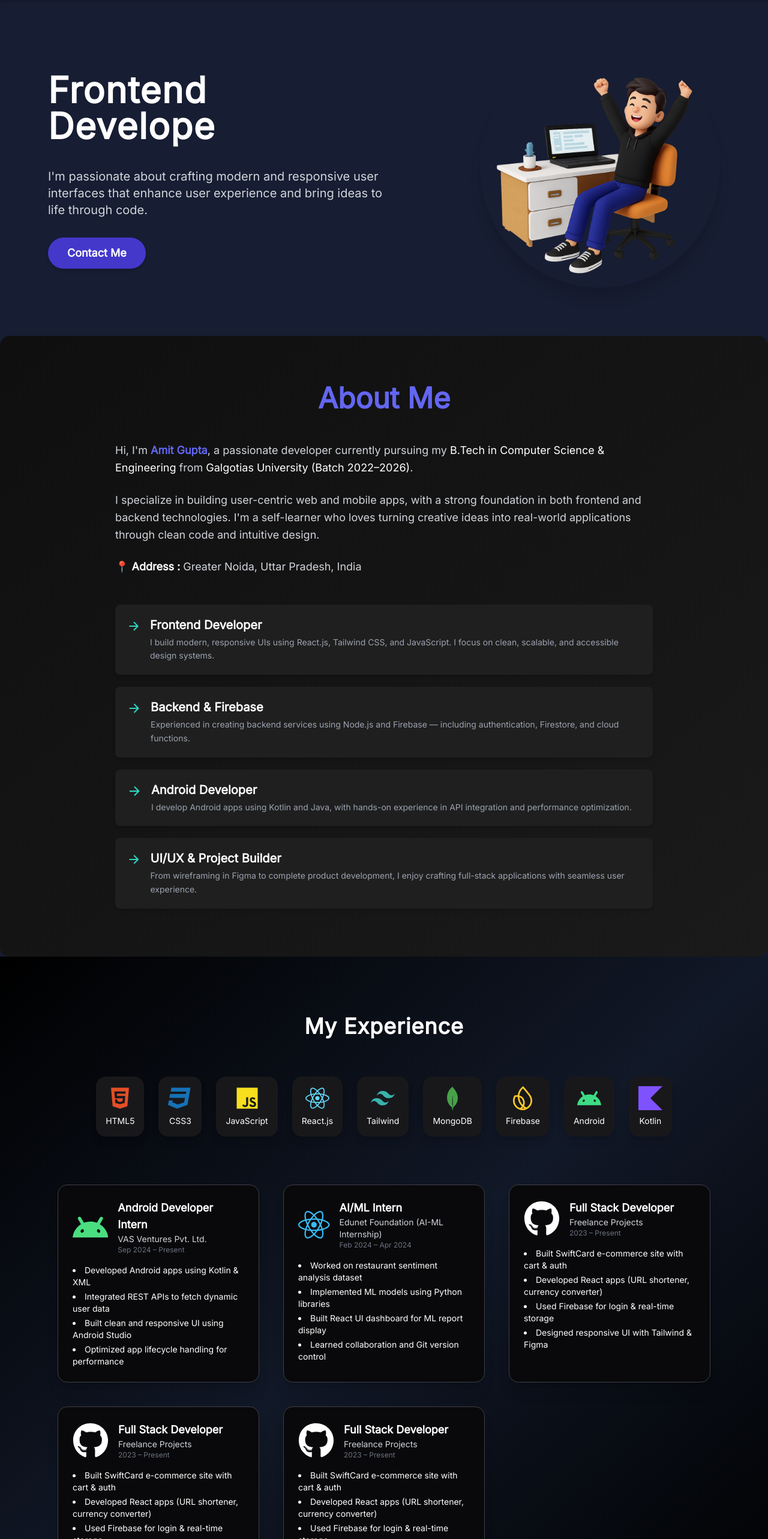
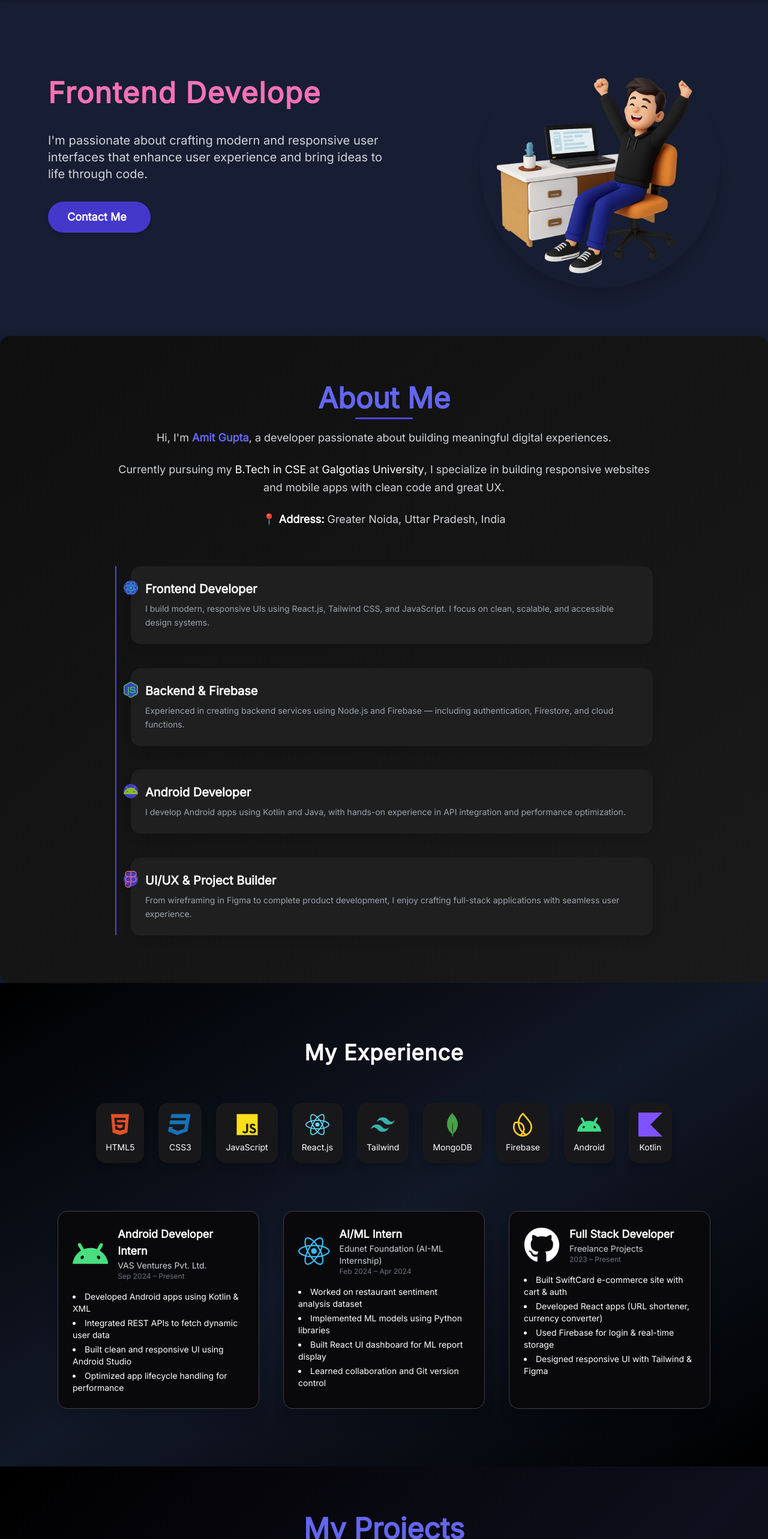
Before and after one commit to amit1035/Portfolio_Website, a React (Vite) app: page / in a window 1280 px wide. Shown: the part 80-2646 px from the top of the page at 60% size. Built offline with nearby package versions, Linux system fonts and the light colour scheme.

Commit message:
Update footer design and contact section

```diff
--- a/package.json
+++ b/package.json
@@ -12,10 +12,12 @@
   "dependencies": {
     "@remixicon/react": "^4.2.0",
     "aos": "^2.3.4",
+    "classnames": "^2.5.1",
     "framer-motion": "^12.19.2",
     "react": "^18.3.1",
     "react-dom": "^18.3.1",
-    "react-icons": "^5.2.1"
+    "react-icons": "^5.5.0",
+    "react-parallax-tilt": "^1.7.299"
   },
   "devDependencies": {
     "@types/react": "^18.3.3",
--- a/src/App.jsx
+++ b/src/App.jsx
@@ -1,3 +1,4 @@
+import { useRef } from "react";
 import About from "./Components/About/About";
 import Experience from "./Components/Experience/Experience";
 import Footer from "./Components/Footer/Footer";
@@ -6,14 +7,20 @@ import Navbar from "./Components/Navbar/Navbar";
 import Projects from "./Components/Projects/Projects";
 
 function App() {
+  const footerRef = useRef(null);
+
+  const handleContactClick = () => {
+    footerRef.current?.scrollIntoView({ behavior: "smooth" });
+  };
+
   return (
     <div className="bg-[#171d32] h-auto w-full overflow-hidden">
-      <Navbar />
-      <Home />
+      <Navbar handleContactClick={handleContactClick} />
+      <Home onContactClick={handleContactClick} />
       <About />
       <Experience />
       <Projects />
-      <Footer />
+      <Footer ref={footerRef} />
     </div>
   );
 }
--- a/src/Components/About/About.jsx
+++ b/src/Components/About/About.jsx
@@ -1,26 +1,32 @@
 import React from "react";
-import { IoArrowForward } from "react-icons/io5";
+import { motion } from "framer-motion";
+import Tilt from "react-parallax-tilt";
+import { FaReact, FaNodeJs, FaAndroid, FaFigma } from "react-icons/fa";
 
 const aboutItems = [
   {
     title: "Frontend Developer",
     description:
       "I build modern, responsive UIs using React.js, Tailwind CSS, and JavaScript. I focus on clean, scalable, and accessible design systems.",
+    icon: <FaReact size={28} className="text-cyan-400" />,
   },
   {
     title: "Backend & Firebase",
     description:
       "Experienced in creating backend services using Node.js and Firebase — including authentication, Firestore, and cloud functions.",
+    icon: <FaNodeJs size={28} className="text-green-400" />,
   },
   {
     title: "Android Developer",
     description:
       "I develop Android apps using Kotlin and Java, with hands-on experience in API integration and performance optimization.",
+    icon: <FaAndroid size={28} className="text-lime-400" />,
   },
   {
     title: "UI/UX & Project Builder",
     description:
       "From wireframing in Figma to complete product development, I enjoy crafting full-stack applications with seamless user experience.",
+    icon: <FaFigma size={28} className="text-pink-400" />,
   },
 ];
 
@@ -28,47 +34,70 @@ const About = () => {
   return (
     <section
       id="About"
-      className="text-white bg-gradient-to-br from-[#0f0f0f] to-[#1a1a1a] py-20 px-6 md:px-24 rounded-xl shadow-xl"
+      className="text-white bg-gradient-to-br from-[#0f0f0f] to-[#1a1a1a] py-20 px-6 md:px-24 rounded-xl shadow-2xl"
     >
-      {/* Heading */}
-      <h2 className="text-4xl md:text-5xl font-bold text-center text-indigo-400 mb-12">
+      {/* Animated Heading */}
+      <motion.h2
+        initial={{ opacity: 0, y: 30 }}
+        whileInView={{ opacity: 1, y: 0 }}
+        transition={{ duration: 0.6 }}
+        viewport={{ once: true }}
+        className="text-4xl md:text-5xl font-bold text-center text-indigo-400 mb-4 relative w-fit mx-auto after:block after:mt-2 after:h-[3px] after:w-24 after:bg-indigo-500 after:mx-auto after:rounded-full"
+      >
         About Me
-      </h2>
+      </motion.h2>
 
-      {/* Intro */}
-      <div className="max-w-4xl mx-auto text-gray-300 text-lg leading-relaxed space-y-6 mb-12">
+      {/* Introduction */}
+      <motion.div
+        initial={{ opacity: 0 }}
+        whileInView={{ opacity: 1 }}
+        transition={{ delay: 0.2, duration: 0.8 }}
+        viewport={{ once: true }}
+        className="max-w-4xl mx-auto text-gray-300 text-lg leading-relaxed space-y-6 mb-16 text-center"
+      >
         <p>
-          Hi, I'm <span className="text-indigo-400 font-semibold">Amit Gupta</span>, a passionate developer currently pursuing my{" "}
-          <span className="text-white font-medium">B.Tech in Computer Science & Engineering</span> from{" "}
-          <span className="text-white font-medium">Galgotias University (Batch 2022–2026)</span>.
+          Hi, I'm <span className="text-indigo-400 font-semibold">Amit Gupta</span>, a developer passionate about building meaningful digital experiences.
         </p>
         <p>
-          I specialize in building user-centric web and mobile apps, with a strong foundation in both frontend and backend technologies.
-          I'm a self-learner who loves turning creative ideas into real-world applications through clean code and intuitive design.
+          Currently pursuing my <span className="text-white font-medium">B.Tech in CSE</span> at <span className="text-white font-medium">Galgotias University</span>, I specialize in building responsive websites and mobile apps with clean code and great UX.
         </p>
         <p>
-          <strong className="text-white">📍 Address :</strong> Greater Noida, Uttar Pradesh, India
+          <strong className="text-white">📍 Address:</strong> Greater Noida, Uttar Pradesh, India
         </p>
-      </div>
+      </motion.div>
 
-      {/* Skills */}
-      <div className="space-y-5 max-w-4xl mx-auto">
+      {/* Skill Timeline */}
+      <div className="relative border-l-2 border-indigo-500 pl-6 space-y-10 max-w-4xl mx-auto">
         {aboutItems.map((item, index) => (
-          <div
+          <motion.div
             key={index}
-            className="group flex items-start gap-4 bg-[#1f1f1f] hover:bg-[#292929] p-5 rounded-lg transition-all duration-300 shadow-md"
+            initial={{ opacity: 0, x: -30 }}
+            whileInView={{ opacity: 1, x: 0 }}
+            transition={{ delay: index * 0.15, duration: 0.6 }}
+            viewport={{ once: true }}
           >
-            <IoArrowForward
-              className="text-teal-400 mt-1 transition-transform duration-300 group-hover:translate-x-1"
-              size={24}
-            />
-            <div>
-              <h4 className="text-xl font-semibold text-white">{item.title}</h4>
-              <p className="text-sm mt-1 text-gray-400 group-hover:text-gray-200 leading-relaxed">
+            <Tilt
+              glareEnable={true}
+              glareMaxOpacity={0.2}
+              scale={1.02}
+              transitionSpeed={800}
+              tiltMaxAngleX={8}
+              tiltMaxAngleY={8}
+              className="bg-[#1f1f1f] hover:bg-[#2a2a2a] transition-all duration-300 p-6 rounded-xl shadow-lg relative group"
+            >
+              {/* Pulse dot */}
+              <div className="absolute -left-3 top-6 w-6 h-6 bg-indigo-500 rounded-full flex items-center justify-center animate-pulse shadow-lg z-10">
+                {item.icon}
+              </div>
+
+              <h4 className="text-xl font-semibold mb-2 flex items-center gap-2 text-white">
+                {item.title}
+              </h4>
+              <p className="text-gray-400 group-hover:text-gray-200 text-sm leading-relaxed">
                 {item.description}
               </p>
-            </div>
-          </div>
+            </Tilt>
+          </motion.div>
         ))}
       </div>
     </section>
--- a/src/Components/Experience/Experience.jsx
+++ b/src/Components/Experience/Experience.jsx
@@ -65,30 +65,7 @@ const experiences = [
       " Designed responsive UI with Tailwind & Figma",
     ],
   },
-  {
-    name: "Freelance Projects",
-    icon: <FaGithub size={60} className="text-white" />,
-    title: "Full Stack Developer",
-    duration: "2023 – Present",
-    details: [
-      " Built SwiftCard e-commerce site with cart & auth",
-      " Developed React apps (URL shortener, currency converter)",
-      " Used Firebase for login & real-time storage",
-      " Designed responsive UI with Tailwind & Figma",
-    ],
-  },
-  {
-    name: "Freelance Projects",
-    icon: <FaGithub size={60} className="text-white" />,
-    title: "Full Stack Developer",
-    duration: "2023 – Present",
-    details: [
-      " Built SwiftCard e-commerce site with cart & auth",
-      " Developed React apps (URL shortener, currency converter)",
-      " Used Firebase for login & real-time storage",
-      " Designed responsive UI with Tailwind & Figma",
-    ],
-  },
+
 ];
 
 // Variants for list items fade in
--- a/src/Components/Footer/Footer.jsx
+++ b/src/Components/Footer/Footer.jsx
@@ -1,23 +1,59 @@
-import React from "react";
-import { MdOutlineEmail } from "react-icons/md";
+import React, { forwardRef } from "react";
+import { MdOutlineEmail, MdLocationOn, MdPhone } from "react-icons/md";
 import { CiLinkedin } from "react-icons/ci";
 import { FaGithub } from "react-icons/fa";
 
-const Footer = () => {
+const Footer = forwardRef((props, ref) => {
   return (
-    <footer className="bg-gradient-to-r from-[#3b4b80] to-[#465697] text-white px-6 md:px-20 py-12">
-      <div className="max-w-7xl mx-auto flex flex-col items-center text-center gap-6">
-        {/* Title */}
-        <h1 className="text-3xl md:text-4xl font-bold">Let’s Connect</h1>
-        <p className="text-sm md:text-lg text-gray-300 max-w-xl">
-          Whether you want to collaborate, chat, or just say hello — feel free to drop a message or connect through any platform below.
+    <footer
+      ref={ref}
+      className="bg-gradient-to-br from-[#1f2a47] to-[#3b4b80] text-white px-6 md:px-20 py-20 relative"
+    >
+      <div className="max-w-7xl mx-auto">
+        {/* HEADER */}
+        <div className="text-center mb-12 animate-fade-in-up">
+          <h2 className="text-4xl md:text-5xl font-bold text-white mb-4">
+            Let’s Connect
+          </h2>
+          <p className="text-base md:text-lg text-gray-300 max-w-xl mx-auto">
+            I’d love to hear from you! Whether it's a project, opportunity, or just a hello — let's get in touch.
           </p>
+        </div>
 
-        {/* Social Icons */}
-        <div className="flex gap-6 mt-6">
+        {/* GRID SECTION */}
+        <div className="grid grid-cols-1 md:grid-cols-3 gap-10 md:gap-16 text-gray-200">
+          {/* CONTACT INFO */}
+          <div className="space-y-4">
+            <h3 className="text-xl font-semibold mb-2 text-indigo-300">Contact Info</h3>
+            <p className="flex items-center gap-3">
+              <MdOutlineEmail size={20} /> amitguptak20@gmail.com
+            </p>
+            <p className="flex items-center gap-3">
+              <MdPhone size={20} /> +91-7479474629
+            </p>
+            <p className="flex items-center gap-3">
+              <MdLocationOn size={20} /> New Delhi, India
+            </p>
+          </div>
+
+          {/* QUICK LINKS */}
+          <div className="space-y-4">
+            <h3 className="text-xl font-semibold mb-2 text-indigo-300">Quick Links</h3>
+            <ul className="space-y-2 text-sm">
+              <li><a href="#projects" className="hover:underline">Projects</a></li>
+              <li><a href="#skills" className="hover:underline">Skills</a></li>
+              <li><a href="/resume.pdf" className="hover:underline" target="_blank" rel="noopener noreferrer">Download Resume</a></li>
+              <li><a href="mailto:amitguptak20@gmail.com" className="hover:underline">Hire Me</a></li>
+            </ul>
+          </div>
+
+          {/* SOCIAL PROFILES */}
+          <div className="space-y-4">
+            <h3 className="text-xl font-semibold mb-2 text-indigo-300">Connect Online</h3>
+            <div className="flex gap-5 mt-3">
               <a
                 href="mailto:amitguptak20@gmail.com"
-            className="bg-white/10 p-3 rounded-full hover:bg-yellow-400 hover:text-black transition-all duration-300"
+                className="bg-white/10 p-3 rounded-full hover:bg-yellow-400 hover:text-black transition-all duration-300 shadow hover:scale-110"
                 title="Email"
               >
                 <MdOutlineEmail size={24} />
@@ -26,7 +62,7 @@ const Footer = () => {
                 href="https://www.linkedin.com/in/amit-gupta-87200a254/"
                 target="_blank"
                 rel="noopener noreferrer"
-            className="bg-white/10 p-3 rounded-full hover:bg-blue-500 hover:text-white transition-all duration-300"
+                className="bg-white/10 p-3 rounded-full hover:bg-blue-600 hover:text-white transition-all duration-300 shadow hover:scale-110"
                 title="LinkedIn"
               >
                 <CiLinkedin size={24} />
@@ -35,25 +71,22 @@ const Footer = () => {
                 href="https://github.com/amit1035"
                 target="_blank"
                 rel="noopener noreferrer"
-            className="bg-white/10 p-3 rounded-full hover:bg-purple-500 hover:text-white transition-all duration-300"
+                className="bg-white/10 p-3 rounded-full hover:bg-purple-600 hover:text-white transition-all duration-300 shadow hover:scale-110"
                 title="GitHub"
               >
                 <FaGithub size={24} />
               </a>
             </div>
+          </div>
+        </div>
 
-        {/* Email Display (optional) */}
-        <p className="mt-4 text-sm text-gray-300">
-          amitguptak20@gmail.com
-        </p>
-
-        {/* Footer Note */}
-        <div className="text-xs text-gray-400 mt-8">
-          © {new Date().getFullYear()} Amit Gupta. All rights reserved.
+        {/* Divider and copyright */}
+        <div className="border-t border-white/10 mt-16 pt-6 text-center text-sm text-gray-400">
+          © {new Date().getFullYear()} <span className="font-semibold">Amit Gupta</span>. All rights reserved.
         </div>
       </div>
     </footer>
   );
-};
+});
 
 export default Footer;
--- a/src/Components/Home/Home.jsx
+++ b/src/Components/Home/Home.jsx
@@ -2,13 +2,10 @@ import React from "react";
 import avatarImg from "../../assets/avtart2.png";
 import TextChange from "../TextChange";
 
-const Home = () => {
+const Home = ({ onContactClick }) => {
   return (
-    <section
-      aria-label="Introduction"
-      className="text-white flex flex-col-reverse md:flex-row w-full justify-between items-center md:items-start p-10 md:p-20 gap-10 md:gap-0"
-    >
-      {/* Left Content */}
+    <section className="text-white flex flex-col-reverse md:flex-row w-full justify-between items-center md:items-start p-10 md:p-20 gap-10 md:gap-0">
+      {/* Left */}
       <div className="md:w-1/2 md:pt-10 text-center md:text-left max-w-xl mx-auto md:mx-0">
         <h1 className="text-4xl md:text-6xl font-extrabold leading-tight tracking-wide mb-10">
           <TextChange />
@@ -19,20 +16,21 @@ const Home = () => {
         </p>
         <button
           type="button"
-          className="mt-8 text-white py-3 px-6 md:px-8 text-base md:text-lg rounded-3xl bg-indigo-600 hover:bg-indigo-700 transition-all duration-300 hover:scale-105 font-semibold shadow-md focus:outline-none focus:ring-2 focus:ring-indigo-400"
+          onClick={onContactClick}
+          className="group mt-8 text-white py-3 px-6 md:px-8 text-base md:text-lg rounded-3xl bg-indigo-600 hover:bg-indigo-700 transition-all duration-300 hover:scale-105 font-semibold shadow-md focus:outline-none focus:ring-2 focus:ring-indigo-400"
         >
           Contact Me
+          <span className="ml-2 inline-block transform group-hover:translate-x-1 transition-transform duration-300">
+          </span>
         </button>
       </div>
 
-      {/* Right Content */}
+      {/* Right */}
       <div className="mb-6 md:mb-0 flex justify-center md:justify-end w-full md:w-1/2">
         <img
           className="max-w-[280px] md:max-w-[400px] rounded-full shadow-xl"
           src={avatarImg}
           alt="Amit Gupta's avatar"
-          loading="lazy"
-          decoding="async"
         />
       </div>
     </section>
--- a/src/Components/Navbar/Navbar.jsx
+++ b/src/Components/Navbar/Navbar.jsx
@@ -1,12 +1,22 @@
 import React, { useState } from "react";
 import { RiCloseLine, RiMenu2Line } from "@remixicon/react";
 
-const Navbar = () => {
+const Navbar = ({ handleContactClick }) => {
   const [menuOpen, setMenuOpen] = useState(false);
 
   const handleMenuToggle = () => setMenuOpen((prev) => !prev);
 
   const handleLinkClick = () => setMenuOpen(false);
+
+  const handleClick = (item) => {
+    if (item === "Contact") {
+      handleContactClick(); // call footer scroll function
+    } else {
+      const section = document.getElementById(item);
+      if (section) section.scrollIntoView({ behavior: "smooth" });
+    }
+    setMenuOpen(false); // close menu after click
+  };
 
   return (
     <nav className="relative bg-transparent px-6 md:px-20 py-6 flex items-center justify-between text-white shadow-md">
@@ -14,17 +24,13 @@ const Navbar = () => {
         Portfolio
       </span>
 
-      {/* Hamburger Menu Icon */}
+      {/* Hamburger Menu */}
       <button
         onClick={handleMenuToggle}
         aria-label={menuOpen ? "Close menu" : "Open menu"}
         className="md:hidden z-50 focus:outline-none focus:ring-2 focus:ring-offset-2 focus:ring-indigo-500"
       >
-        {menuOpen ? (
-          <RiCloseLine size={32} />
-        ) : (
-          <RiMenu2Line size={32} />
-        )}
+        {menuOpen ? <RiCloseLine size={32} /> : <RiMenu2Line size={32} />}
       </button>
 
       {/* Menu Items */}
@@ -33,22 +39,19 @@ const Navbar = () => {
           fixed top-0 left-0 w-full h-screen bg-black bg-opacity-90 backdrop-blur-md
           flex flex-col items-center justify-center gap-10 text-xl font-semibold
           transform transition-transform duration-300 md:static md:flex-row md:gap-8 md:bg-transparent md:h-auto md:w-auto md:translate-y-0
-          ${
-            menuOpen ? "translate-y-0" : "-translate-y-full"
-          }
+          ${menuOpen ? "translate-y-0" : "-translate-y-full"}
           md:translate-y-0
         `}
       >
         {["About", "Experience", "Projects", "Contact"].map((item) => (
           <li key={item}>
-            <a
-              href={`#${item === "Contact" ? "Footer" : item}`}
-              className="hover:text-indigo-400 transition-colors duration-300"
-              onClick={handleLinkClick}
+            <button
+              onClick={() => handleClick(item)}
+              className="hover:text-indigo-400 transition-colors duration-300 focus:outline-none"
               tabIndex={menuOpen || window.innerWidth >= 768 ? 0 : -1}
             >
               {item}
-            </a>
+            </button>
           </li>
         ))}
       </ul>
--- a/src/Components/TextChange.jsx
+++ b/src/Components/TextChange.jsx
@@ -1,44 +1,55 @@
 import React, { useState, useEffect } from "react";
+import classNames from "classnames";
 
 const TextChange = () => {
-  const texts = ["Hi, I'm Amit Gupta", "Frontend Developer", "Android Developer"];
+  const texts = [
+    { text: "Hi, I'm Amit Gupta", color: "text-indigo-400" },
+    { text: "Frontend Developer", color: "text-pink-400" },
+    { text: "Android Developer", color: "text-green-400" },
+  ];
+
   const [textIndex, setTextIndex] = useState(0);
   const [charIndex, setCharIndex] = useState(0);
   const [isDeleting, setIsDeleting] = useState(false);
   const [displayText, setDisplayText] = useState("");
 
   useEffect(() => {
-    const currentText = texts[textIndex];
+    const currentTextObj = texts[textIndex];
     const typingSpeed = isDeleting ? 40 : 120;
-
     let timeout;
 
-    if (!isDeleting && charIndex === currentText.length) {
-      // Pause before starting to delete
+    if (!isDeleting && charIndex === currentTextObj.text.length) {
       timeout = setTimeout(() => setIsDeleting(true), 1500);
     } else if (isDeleting && charIndex === 0) {
-      // Done deleting: move to next text and start typing again
       setIsDeleting(false);
       setTextIndex((prev) => (prev + 1) % texts.length);
     } else {
-      // Normal typing or deleting action
       timeout = setTimeout(() => {
         const nextCharIndex = isDeleting ? charIndex - 1 : charIndex + 1;
         setCharIndex(nextCharIndex);
-        setDisplayText(currentText.substring(0, nextCharIndex));
+        setDisplayText(currentTextObj.text.substring(0, nextCharIndex));
       }, typingSpeed);
     }
 
     return () => clearTimeout(timeout);
   }, [charIndex, isDeleting, textIndex]);
 
-  // Reset charIndex whenever textIndex changes to start typing fresh
   useEffect(() => {
     setCharIndex(0);
   }, [textIndex]);
 
+  const currentColor = texts[textIndex].color;
+
   return (
-    <span className="border-r-2 border-indigo-400 pr-1 animate-blink">{displayText}</span>
+    <span
+      className={classNames(
+        "font-bold text-3xl md:text-5xl transition-colors duration-500 ease-in-out",
+        currentColor
+      )}
+    >
+      {displayText}
+      <span className="border-r-2 border-white ml-1 animate-blink" />
+    </span>
   );
 };
 
```
Also changed, not shown: 1 other file (tests, documents, lock files or other folders). Lines whose indentation alone changed are shown as unchanged.
